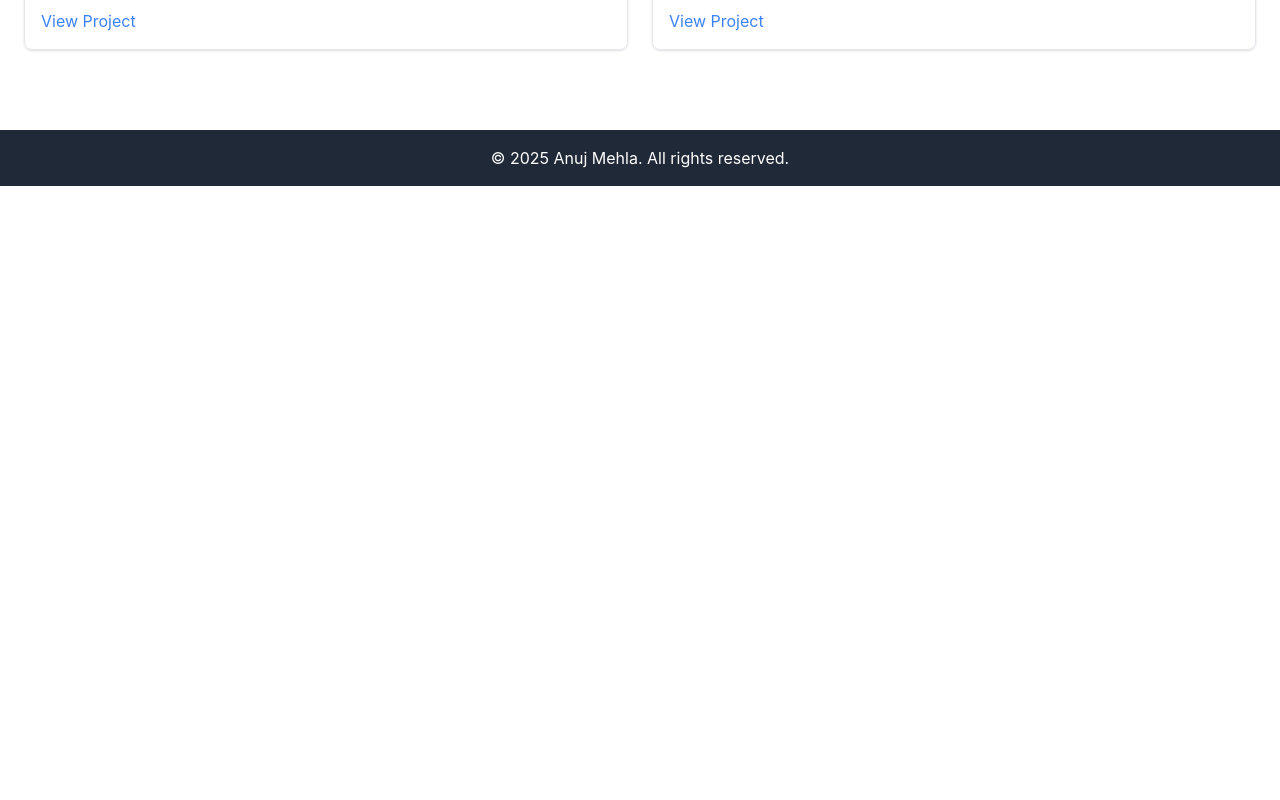
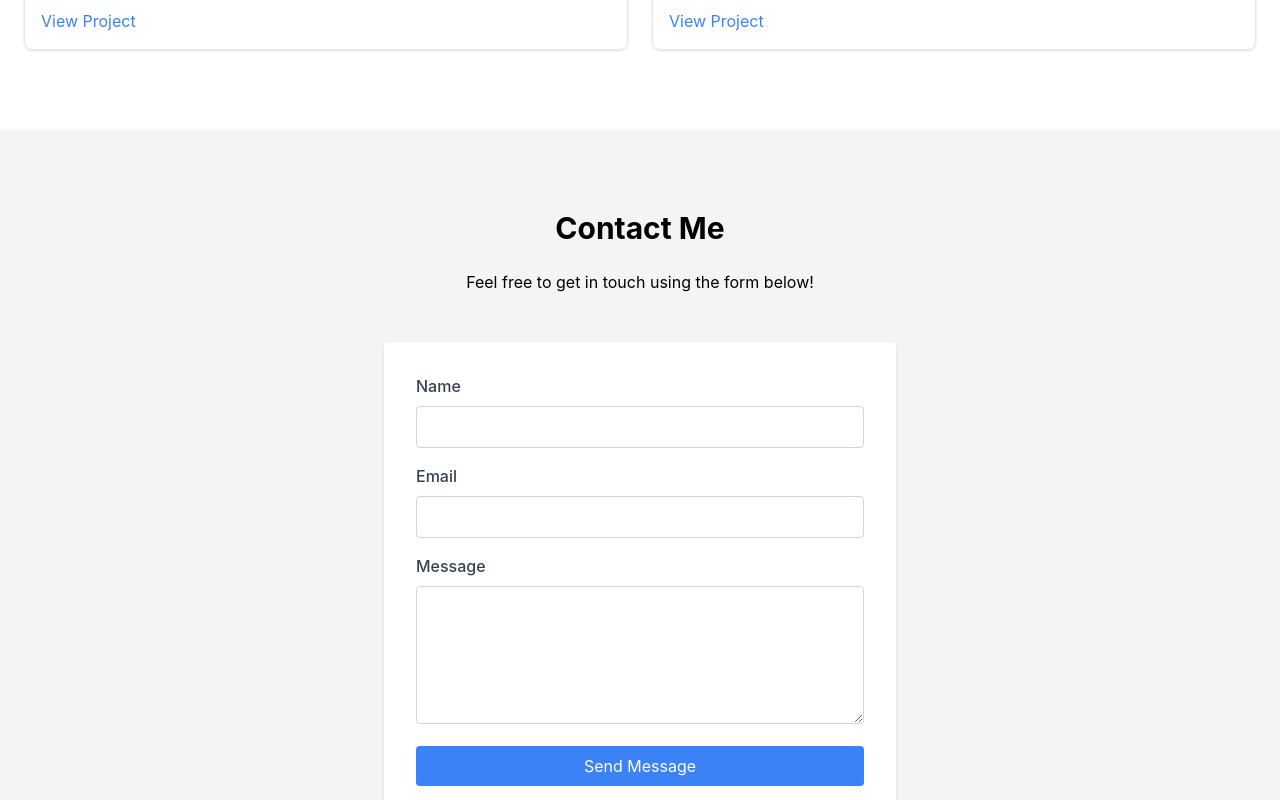
Before and after one commit to anujmehla/portfolio, a React (Create React App) app: page / in a window 1280 px wide. Shown: the part 1300-2100 px from the top of the page. Before the commit the page ends 1486 px from the top, so only its background shows below. Built offline with nearby package versions, Linux system fonts and the light colour scheme.

Commit message:
minor change

```diff
--- a/package.json
+++ b/package.json
@@ -5,6 +5,7 @@
     "dependencies": {
         "autoprefixer": "^10.4.20",
         "cra-template": "1.2.0",
+        "emailjs-com": "^3.2.0",
         "postcss": "^8.4.49",
         "react": "^19.0.0",
         "react-dom": "^19.0.0",
--- a/src/App.js
+++ b/src/App.js
@@ -4,6 +4,7 @@ import Hero from './components/Hero';
 import About from './components/About';
 import Projects from './components/Projects.js';
 import Footer from './components/Footer';
+import Contact from './components/contact.js';
 
 function App() {
     return (
@@ -12,6 +13,7 @@ function App() {
             <Hero />
             <About />
             <Projects />
+            <Contact />
             <Footer />
         </div>
     );
--- /dev/null
+++ b/src/components/contact.js
@@ -0,0 +1,123 @@
+import React, { useState } from 'react';
+import emailjs from 'emailjs-com';
+
+const Contact = () => {
+    const [formData, setFormData] = useState({
+        name: '',
+        email: '',
+        message: '',
+    });
+
+    const handleSubmit = (e) => {
+        e.preventDefault();
+
+        emailjs
+            .sendForm(
+                'service_c7092ls', // Replace with your EmailJS Service ID
+                'template_g1wgjqe', // Replace with your EmailJS Template ID
+                e.target, // The form element
+                // 'YOUR_USER_' // Replace with your EmailJS User ID
+                { publicKey: 'BCIUqiQ1Oe53bPa9a' }
+            )
+            .then((result) => {
+                alert('Message sent successfully!');
+                setFormData({ name: '', email: '', message: '' }); // Reset form
+            })
+            .catch((error) => {
+                alert('Failed to send message. Please try again later.');
+                console.error(error);
+            });
+    };
+
+    return (
+        <section id="contact" className="py-20 bg-gray-100">
+            <div className="container mx-auto px-6">
+                <h2 className="text-3xl font-bold text-center mb-6">
+                    Contact Me
+                </h2>
+                <p className="text-center mb-12">
+                    Feel free to get in touch using the form below!
+                </p>
+                <form
+                    onSubmit={handleSubmit}
+                    className="max-w-lg mx-auto bg-white p-8 shadow rounded"
+                >
+                    <div className="mb-4">
+                        <label
+                            htmlFor="name"
+                            className="block text-gray-700 font-medium mb-2"
+                        >
+                            Name
+                        </label>
+                        <input
+                            type="text"
+                            id="name"
+                            name="name"
+                            value={formData.name}
+                            onChange={(e) =>
+                                setFormData({
+                                    ...formData,
+                                    name: e.target.value,
+                                })
+                            }
+                            className="w-full border border-gray-300 rounded p-2"
+                            required
+                        />
+                    </div>
+                    <div className="mb-4">
+                        <label
+                            htmlFor="email"
+                            className="block text-gray-700 font-medium mb-2"
+                        >
+                            Email
+                        </label>
+                        <input
+                            type="email"
+                            id="email"
+                            name="email"
+                            value={formData.email}
+                            onChange={(e) =>
+                                setFormData({
+                                    ...formData,
+                                    email: e.target.value,
+                                })
+                            }
+                            className="w-full border border-gray-300 rounded p-2"
+                            required
+                        />
+                    </div>
+                    <div className="mb-4">
+                        <label
+                            htmlFor="message"
+                            className="block text-gray-700 font-medium mb-2"
+                        >
+                            Message
+                        </label>
+                        <textarea
+                            id="message"
+                            name="message"
+                            value={formData.message}
+                            onChange={(e) =>
+                                setFormData({
+                                    ...formData,
+                                    message: e.target.value,
+                                })
+                            }
+                            className="w-full border border-gray-300 rounded p-2"
+                            rows="5"
+                            required
+                        ></textarea>
+                    </div>
+                    <button
+                        type="submit"
+                        className="w-full bg-blue-500 text-white py-2 px-4 rounded hover:bg-blue-600"
+                    >
+                        Send Message
+                    </button>
+                </form>
+            </div>
+        </section>
+    );
+};
+
+export default Contact;
```
Also changed, not shown: 1 other file (tests, documents, lock files or other folders).
